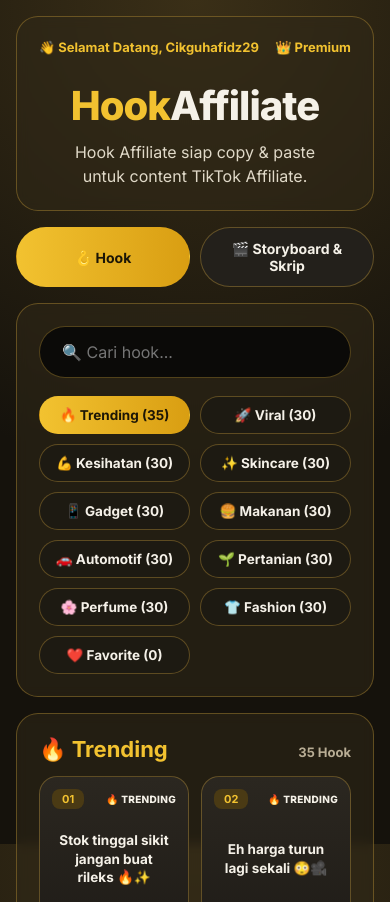
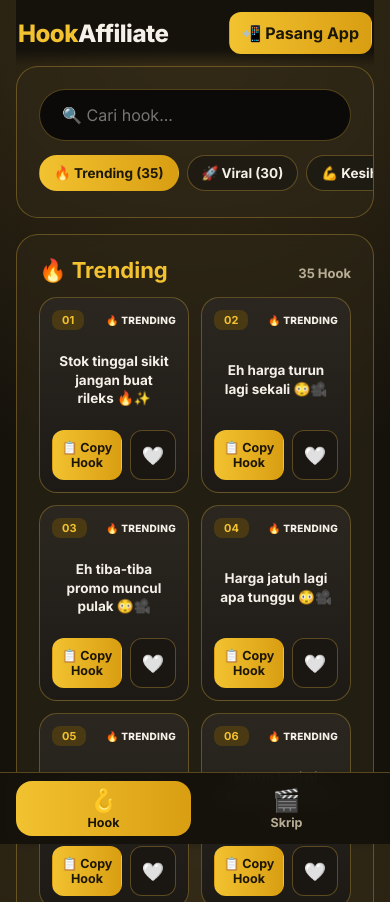
Before and after one commit to amienisa29/projekcaption, a plain HTML site: page index.html in a window 390 px wide. Shown: the top 902 px of the page. Drawn offline with Linux system fonts and the light colour scheme.

Commit message:
Make app installable on Android home screen (PWA) with phone-friendly layout
Co-Authored-By: Claude Opus 5.5 <noreply@anthropic.com>
Claude-Session: https://claude.ai/code/session_011SxZYoaTAgrW4rk3sjJA5V

```diff
--- a/app.js
+++ b/app.js
@@ -39,6 +39,7 @@ document.querySelectorAll(".tab").forEach((btn) => {
     $("#tab-hooks").classList.toggle("hidden", btn.dataset.tab !== "hooks");
     $("#tab-story").classList.toggle("hidden", btn.dataset.tab !== "story");
     store.set("tab", btn.dataset.tab);
+    scrollTo({ top: 0 });
   });
 });
 if (store.get("tab", "hooks") === "story") document.querySelector('.tab[data-tab="story"]').click();
@@ -413,3 +414,21 @@ $("#history").addEventListener("click", (ev) => {
   if (del) { store.set("history", h.filter((x) => String(x.id) !== del.dataset.del)); renderHistory(); }
 });
 renderHistory();
+
+/* ---------- pasang ke home screen (PWA) ---------- */
+let deferredInstall = null;
+const isStandalone = matchMedia("(display-mode: standalone)").matches || navigator.standalone;
+if (!isStandalone) $("#install").classList.remove("hidden");
+addEventListener("beforeinstallprompt", (e) => { e.preventDefault(); deferredInstall = e; });
+$("#install").addEventListener("click", async () => {
+  if (deferredInstall) {
+    deferredInstall.prompt();
+    const { outcome } = await deferredInstall.userChoice;
+    deferredInstall = null;
+    if (outcome === "accepted") $("#install").classList.add("hidden");
+  } else {
+    $("#install-help").classList.remove("hidden");
+  }
+});
+$("#install-help-close").addEventListener("click", () => $("#install-help").classList.add("hidden"));
+addEventListener("appinstalled", () => { $("#install").classList.add("hidden"); toast("✅ App dah dipasang!"); });
--- a/index.html
+++ b/index.html
@@ -2,8 +2,16 @@
 <html lang="ms">
 <head>
 <meta charset="utf-8">
-<meta name="viewport" content="width=device-width, initial-scale=1">
+<meta name="viewport" content="width=device-width, initial-scale=1, viewport-fit=cover">
 <title>HookAffiliate</title>
+<meta name="theme-color" content="#15120c">
+<meta name="description" content="Hook TikTok Affiliate siap copy & paste, dan penjana storyboard & skrip.">
+<link rel="manifest" href="manifest.webmanifest">
+<link rel="icon" href="icons/icon-192.png" type="image/png">
+<link rel="apple-touch-icon" href="icons/apple-touch-icon.png">
+<meta name="mobile-web-app-capable" content="yes">
+<meta name="apple-mobile-web-app-capable" content="yes">
+<meta name="apple-mobile-web-app-status-bar-style" content="black-translucent">
 <link rel="preconnect" href="https://fonts.googleapis.com">
 <link href="https://fonts.googleapis.com/css2?family=Inter:wght@400;500;600;700;800&display=swap" rel="stylesheet">
 <link rel="stylesheet" href="style.css">
@@ -11,18 +19,20 @@
 <body>
 <main class="wrap">
 
-  <header class="card hero">
-    <div class="hero-top">
-      <span>👋 Selamat Datang, <b id="username">Cikguhafidz29</b></span>
-      <span class="premium">👑 Premium</span>
-    </div>
-    <h1><span class="gold">Hook</span>Affiliate</h1>
-    <p class="sub">Hook Affiliate siap copy &amp; paste<br>untuk content TikTok Affiliate.</p>
+  <header class="topbar">
+    <div class="brand"><span class="gold">Hook</span>Affiliate</div>
+    <button id="install" class="btn gold install hidden" type="button">📲 Pasang App</button>
   </header>
 
-  <nav class="tabs" role="tablist">
-    <button class="tab active" data-tab="hooks" role="tab">🪝 Hook</button>
-    <button class="tab" data-tab="story" role="tab">🎬 Storyboard &amp; Skrip</button>
+  <section id="install-help" class="card install-help hidden">
+    <b>📲 Letak kat Home Screen</b>
+    <p class="small">Buka menu Chrome <b>⋮</b> (atas kanan) → tekan <b>"Add to Home screen"</b> / <b>"Install app"</b> → <b>Install</b>.</p>
+    <button id="install-help-close" class="btn ghost small-btn" type="button">Faham</button>
+  </section>
+
+  <nav class="bottom-nav" role="tablist">
+    <button class="tab active" data-tab="hooks" role="tab"><span class="ico">🪝</span>Hook</button>
+    <button class="tab" data-tab="story" role="tab"><span class="ico">🎬</span>Skrip</button>
   </nav>
 
   <!-- ============ TAB HOOK ============ -->
@@ -108,5 +118,8 @@
   <div id="toast" class="toast"></div>
 </main>
 <script type="module" src="app.js"></script>
+<script>
+  if ("serviceWorker" in navigator) addEventListener("load", () => navigator.serviceWorker.register("sw.js").catch(() => {}));
+</script>
 </body>
 </html>
--- a/style.css
+++ b/style.css
@@ -17,7 +17,7 @@ body {
   background: radial-gradient(circle at 50% 0%, #3a2f17 0%, var(--bg) 55%) fixed, var(--bg);
   min-height: 100vh;
 }
-.wrap { max-width: 520px; margin: 0 auto; padding: 16px 16px 60px; }
+.wrap { max-width: 520px; margin: 0 auto; padding: 0 16px calc(96px + env(safe-area-inset-bottom)); }
 .hidden { display: none !important; }
 .muted { color: var(--muted); }
 .small { font-size: 13px; }
@@ -31,19 +31,34 @@ body {
   margin-bottom: 16px;
   backdrop-filter: blur(6px);
 }
-.hero { text-align: center; }
-.hero-top { display: flex; justify-content: space-between; gap: 8px; font-size: 13px; font-weight: 700; color: var(--gold); text-align: left; }
-.hero h1 { font-size: 40px; font-weight: 800; letter-spacing: -1px; margin: 26px 0 10px; }
 .gold { color: var(--gold); }
 .sub { color: #e0d9c8; margin: 0; line-height: 1.5; }
 
-.tabs { display: grid; grid-template-columns: 1fr 1fr; gap: 10px; margin-bottom: 16px; }
+/* app shell: top bar + bottom nav */
+.topbar {
+  position: sticky; top: 0; z-index: 5;
+  display: flex; justify-content: space-between; align-items: center; gap: 10px;
+  padding: calc(12px + env(safe-area-inset-top)) 2px 12px;
+  background: linear-gradient(var(--bg) 75%, transparent);
+}
+.brand { font-size: 24px; font-weight: 800; letter-spacing: -.5px; }
+.install { padding: 8px 14px; border-radius: 999px; font-size: 13px; }
+.install-help p { margin: 8px 0 0; line-height: 1.5; }
+.bottom-nav {
+  position: fixed; left: 0; right: 0; bottom: 0; z-index: 6;
+  display: grid; grid-template-columns: 1fr 1fr; gap: 8px;
+  padding: 8px 16px calc(8px + env(safe-area-inset-bottom));
+  background: rgba(21, 18, 12, 0.96); border-top: 1px solid var(--border);
+  backdrop-filter: blur(8px);
+}
 .tab {
-  font: inherit; font-weight: 700; font-size: 14px; color: var(--text);
-  background: var(--card-2); border: 1px solid var(--border); border-radius: 999px;
-  padding: 12px; cursor: pointer;
+  font: inherit; font-weight: 700; font-size: 12.5px; color: var(--muted);
+  background: transparent; border: 0; border-radius: 16px;
+  padding: 6px; cursor: pointer; display: flex; flex-direction: column; align-items: center; gap: 2px;
+  max-width: 260px; width: 100%; justify-self: center;
 }
-.tab.active { background: linear-gradient(90deg, var(--gold), var(--gold-2)); color: #1c1606; border-color: transparent; }
+.tab .ico { font-size: 22px; line-height: 1.2; }
+.tab.active { color: #1c1606; background: linear-gradient(90deg, var(--gold), var(--gold-2)); }
 
 .search, .input {
   width: 100%; font: inherit; color: var(--text);
@@ -55,11 +70,12 @@ textarea.input { resize: vertical; line-height: 1.45; }
 .mono { font-family: ui-monospace, Menlo, monospace; font-size: 12.5px; }
 .search:focus, .input:focus { border-color: var(--gold); }
 
-.chips { display: grid; grid-template-columns: 1fr 1fr; gap: 10px; margin-top: 18px; }
+.chips { display: flex; gap: 8px; margin: 14px -22px 0; padding: 0 22px 4px; overflow-x: auto; scrollbar-width: none; -webkit-overflow-scrolling: touch; }
+.chips::-webkit-scrollbar { display: none; }
 .chip {
   font: inherit; font-weight: 700; font-size: 13.5px; color: var(--text);
   background: rgba(30, 26, 20, 0.85); border: 1px solid var(--border); border-radius: 999px;
-  padding: 10px 8px; cursor: pointer; white-space: nowrap; overflow: hidden; text-overflow: ellipsis;
+  padding: 9px 14px; cursor: pointer; white-space: nowrap; flex: 0 0 auto;
 }
 .chip.active { background: linear-gradient(90deg, var(--gold), var(--gold-2)); color: #1c1606; border-color: transparent; }
 
@@ -127,7 +143,7 @@ details summary { cursor: pointer; font-weight: 700; }
 .hist-item button { font-size: 12px; padding: 6px 10px; }
 
 .toast {
-  position: fixed; left: 50%; bottom: 24px; transform: translateX(-50%) translateY(80px);
+  position: fixed; left: 50%; bottom: calc(90px + env(safe-area-inset-bottom)); transform: translateX(-50%) translateY(80px);
   background: var(--gold); color: #1c1606; font-weight: 700; padding: 10px 18px; border-radius: 999px;
   transition: transform .25s, opacity .25s; opacity: 0; pointer-events: none; z-index: 10;
 }
@@ -135,7 +151,7 @@ details summary { cursor: pointer; font-weight: 700; }
 
 @media (max-width: 380px) {
   .card { padding: 16px; }
-  .hero h1 { font-size: 34px; }
+  .chips { margin: 14px -16px 0; padding: 0 16px 4px; }
   .copy { font-size: 11.5px; }
   .fav { width: 40px; }
 }
```
Also changed, not shown: sw.js (added, +36 -0 lines), icons/apple-touch-icon.png (added), icons/icon-192.png (added), icons/icon-512.png (added), icons/icon-maskable-512.png (added), manifest.webmanifest (added), 1 other file.
